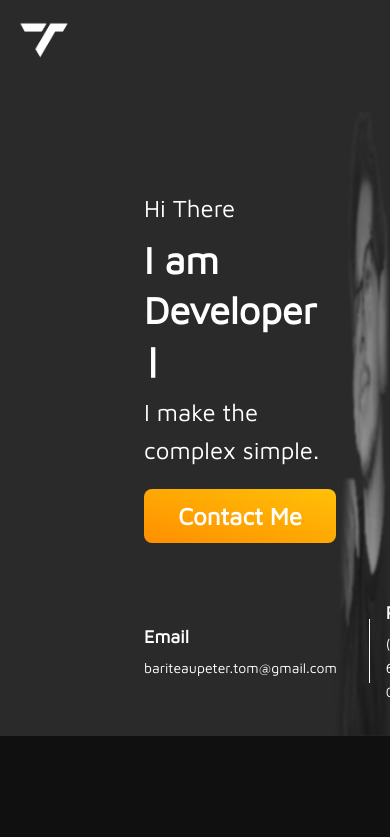
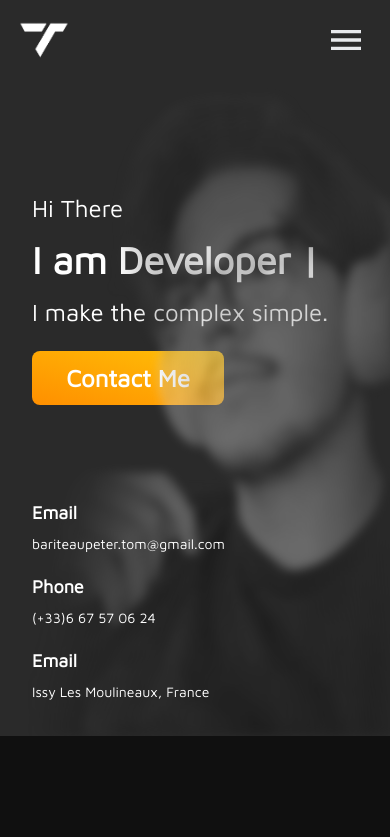
Before and after one commit to Tomi-Tom/Tomfolio, a React (Vite) app: page / in a window 390 px wide. Shown: the top 837 px of the page. Built offline with nearby package versions, Linux system fonts and the light colour scheme.

Commit message:
fix: responsive

```diff
--- a/src/components/Home/PresentationSection.tsx
+++ b/src/components/Home/PresentationSection.tsx
@@ -6,12 +6,12 @@ export default function PresentationSection(): ReactElement {
   return (
     <section className={'flex select-none justify-center'}>
       <div
-        className="h-180 relative flex overflow-hidden px-32 py-24 max-lg:px-16"
+        className=" relative flex overflow-hidden px-32 py-24 max-lg:px-8"
         style={{ width: '1440px' }}
       >
         <div
           className={
-            'w-156 flex h-full overflow-hidden bg-orange-800 max-lg:hidden'
+            'flex h-full w-156 overflow-hidden bg-orange-800 max-lg:hidden'
           }
         >
           <img src={Photo} alt="presentation" />
@@ -35,20 +35,20 @@ export default function PresentationSection(): ReactElement {
             Pellentesque tempor risus ut scelerisque maximus.
           </p>
           <div className={'h-0.5 w-full bg-neutral-grey_1'} />
-          <div className={'grid grid-cols-2 gap-4 py-5'}>
-            <div className={'flex '}>
+          <div className={'grid grid-cols-2 gap-4 py-5 max-lg:grid-cols-1'}>
+            <div className={'flex'}>
               <p className={'body-bold-small'}>Name:</p>
               <p className={'body-small ml-5'}>Tom Bariteau-Peter</p>
             </div>
-            <div className={'flex '}>
+            <div className={'flex'}>
               <p className={'body-bold-small'}>Email:</p>
               <p className={'body-small ml-8'}>bariteaupeter.tom@gmail.com</p>
             </div>
-            <div className={'flex '}>
+            <div className={'flex'}>
               <p className={'body-bold-small'}>Phone:</p>
               <p className={'body-small ml-4'}>(+33)6 67 57 06 24</p>
             </div>
-            <div className={'flex '}>
+            <div className={'flex'}>
               <p className={'body-bold-small'}>Location:</p>
               <p className={'body-small ml-4'}>Issy Les Moulineaux, France</p>
             </div>
--- a/src/components/Home/heroBannerSection.tsx
+++ b/src/components/Home/heroBannerSection.tsx
@@ -8,7 +8,7 @@ export default function HeroBannerSection(): ReactElement {
       className={'flex w-full select-none justify-center bg-background-primary'}
     >
       <div
-        className="h-164 relative flex items-center justify-between overflow-hidden pl-36"
+        className="relative flex h-164 items-center justify-between overflow-hidden pl-36 max-lg:px-8"
         style={{ width: '1440px' }}
       >
         <div className={'flex h-full flex-col'}>
@@ -23,25 +23,43 @@ export default function HeroBannerSection(): ReactElement {
             </div>
           </div>
         </div>
-        <div className={'relative h-full w-1/2'}>
+        <div className={'relative h-full w-1/2 max-lg:hidden'}>
           <img
             src={BlurPhoto}
             alt="blurry background"
-            className=" h-160 w-112 absolute bottom-0"
+            className=" absolute bottom-0 h-160 w-112 max-xl:right-0"
             style={{ filter: 'blur(1px)' }}
           />
         </div>
-        <div className={'absolute bottom-8 left-12 flex items-center px-24'}>
+        <img
+          src={BlurPhoto}
+          alt="blurry background"
+          className="absolute bottom-0 h-full opacity-65 lg:hidden"
+          style={{ filter: 'blur(5px)' }}
+        />
+        <div
+          className={
+            'absolute bottom-8 left-12 flex items-center px-24 max-lg:left-8 max-lg:flex-col max-lg:items-start max-lg:space-y-4 max-lg:px-0'
+          }
+        >
           <div className={'space-y-1'}>
             <p className={'body-bold-default'}>Email</p>
             <p className={'body-small'}>bariteaupeter.tom@gmail.com</p>
           </div>
-          <div className={'ml-8 mr-4 h-16 w-0.5 bg-neutral-white'} />
-          <div className={'space-y-1'}>
+          <div
+            className={
+              'ml-8 mr-4 h-16 w-0.5 bg-neutral-white max-lg:m-0 max-lg:hidden'
+            }
+          />
+          <div className={'space-y-1 '}>
             <p className={'body-bold-default'}>Phone</p>
             <p className={'body-small'}>(+33)6 67 57 06 24</p>
           </div>
-          <div className={'ml-8 mr-4 h-16 w-0.5 bg-neutral-white'} />
+          <div
+            className={
+              'ml-8 mr-4 h-16 w-0.5 bg-neutral-white max-lg:m-0 max-lg:hidden'
+            }
+          />
           <div className={'space-y-1'}>
             <p className={'body-bold-default'}>Email</p>
             <p className={'body-small'}>Issy Les Moulineaux, France</p>
--- a/src/components/Layout/Navbar.tsx
+++ b/src/components/Layout/Navbar.tsx
@@ -1,7 +1,10 @@
-import type { ReactElement } from 'react'
+import { ReactElement, useState } from 'react'
 import Logo from '../../assets/Logo-Icon-White-RemoveBG.png'
+import MenuIcon from '../../assets/Icons/Menu.svg'
 
 export default function Navbar(): ReactElement {
+  const [isMenuOpen, setIsMenuOpen] = useState(false)
+
   const links = [
     {
       name: 'Home',
@@ -25,9 +28,9 @@ export default function Navbar(): ReactElement {
     },
   ]
   return (
-    <header className="sticky top-0 z-30 flex h-20 w-full select-none justify-center bg-background-primary px-4">
+    <header className="sticky top-0 z-50 flex h-20 w-full select-none justify-center bg-background-primary px-4">
       <div
-        className={'z-40 flex items-center justify-between overflow-hidden'}
+        className={'z-40 flex items-center justify-between'}
         style={{ width: '1440px' }}
       >
         <img src={Logo} alt="Logo" className="h-14 w-14" />
@@ -42,6 +45,31 @@ export default function Navbar(): ReactElement {
             </a>
           ))}
         </div>
+        <div className={'relative lg:hidden'}>
+          <button
+            className={'rounded-xl  p-2'}
+            onClick={() => setIsMenuOpen(!isMenuOpen)}
+          >
+            <img src={MenuIcon} alt="Menu" className="h-10 w-10" />
+          </button>
+          {isMenuOpen && (
+            <div
+              className={
+                'absolute right-0 top-full flex flex-col rounded-xl bg-background-secondary'
+              }
+            >
+              {links.map((link) => (
+                <a
+                  key={link.route}
+                  href={link.route}
+                  className="text-text-2 hover:text-text-1 my-2 ml-8 mr-16 w-full text-lg transition-all hover:translate-y-1 hover:text-orange-800"
+                >
+                  <p>{link.name}</p>
+                </a>
+              ))}
+            </div>
+          )}
+        </div>
       </div>
     </header>
   )
```
Also changed, not shown: src/assets/Icons/Menu.svg (added).
